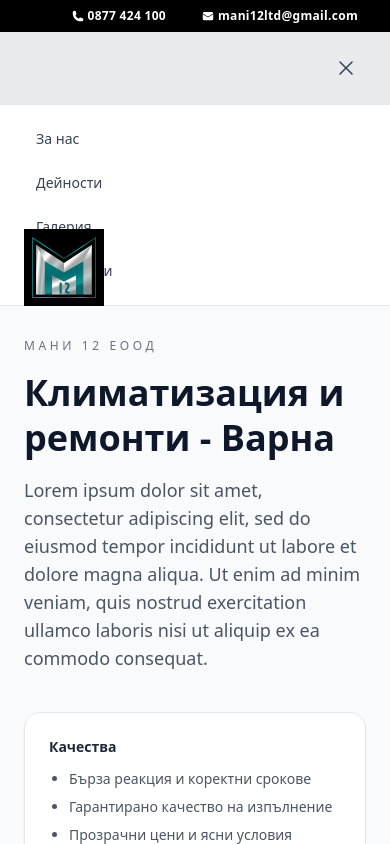
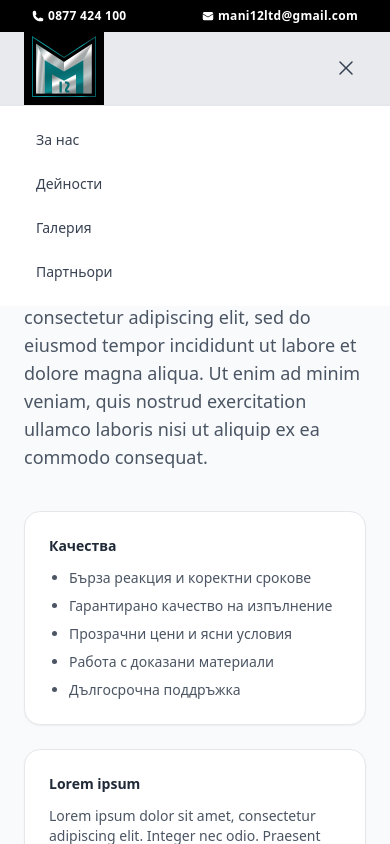
Before and after one commit to udarstudio/m12varna.com, a Nuxt app: page / in a window 390 px wide. Both pictures are taken after a click on the button "Отвори меню". Shown: the top 844 px of the page. Built offline with nearby package versions, Linux system fonts and the light colour scheme.

Commit message:
Fix layout issues by adding overflow-x-hidden to app.vue and adjusting SiteHeader styles

```diff
--- a/app.vue
+++ b/app.vue
@@ -1,5 +1,5 @@
 <template>
-  <div class="bg-white text-slate-900 min-h-screen">
+  <div class="bg-white text-slate-900 min-h-screen overflow-x-hidden">
     <div class="bg-slate-50">
       <SiteHeader />
       <NuxtPage />
--- a/components/SiteHeader.vue
+++ b/components/SiteHeader.vue
@@ -1,5 +1,5 @@
 <template>
-  <header class="site-header overflow-hidden bg-gray-200/80">
+  <header class="site-header bg-gray-200/80">
     <div class="relative mx-auto max-w-5xl">
       <a
         href="/"
@@ -9,10 +9,9 @@
         <img width="64" height="61" :src="logoUrl" alt="M12 Varna" />
       </a>
 
-      <div class="px-6 flex items-center justify-between text-xs text-white">
-        <span> </span>
-
-        <div class="relative site-header__bar w-full flex justify-end items-center gap-5 bg-black">
+      <div
+        class="relative site-header__bar gap-5 bg-black px-6 flex items-center justify-between md:justify-end text-xs text-white"
+      >
         <a
           class="flex items-center p-2 gap-1 font-semibold tracking-wide hover:text-white/80"
           href="tel:+359877424100"
@@ -27,7 +26,6 @@
           <EnvelopeIcon class="h-3 w-3" />
           mani12ltd@gmail.com
         </a>
-        </div>
       </div>
 
       <nav class="w-full border-b border-gray-200">
@@ -60,7 +58,10 @@
             </li>
           </ul>
         </div>
-        <div v-if="isMenuOpen" class="border-t border-gray-200 bg-white md:hidden">
+        <div
+          v-if="isMenuOpen"
+          class="absolute top-full left-0 right-0 border-t border-gray-200 bg-white md:hidden"
+        >
           <ul class="mx-auto flex max-w-5xl flex-col gap-2 px-6 py-4 text-sm text-gray-700">
             <li v-for="item in navItems" :key="item.label">
               <a
```
Lines whose indentation alone changed are shown as unchanged.
